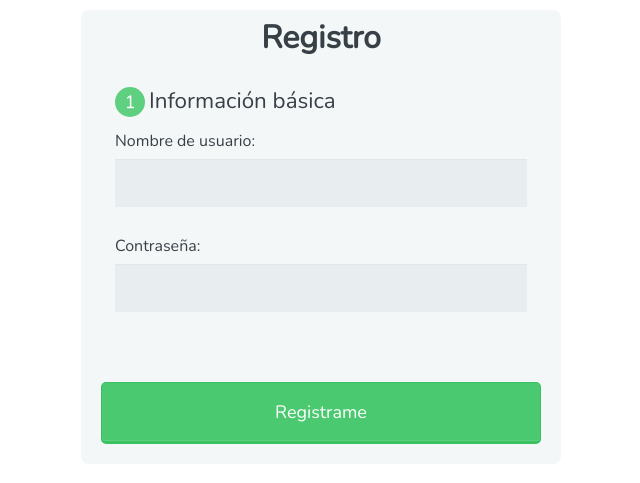
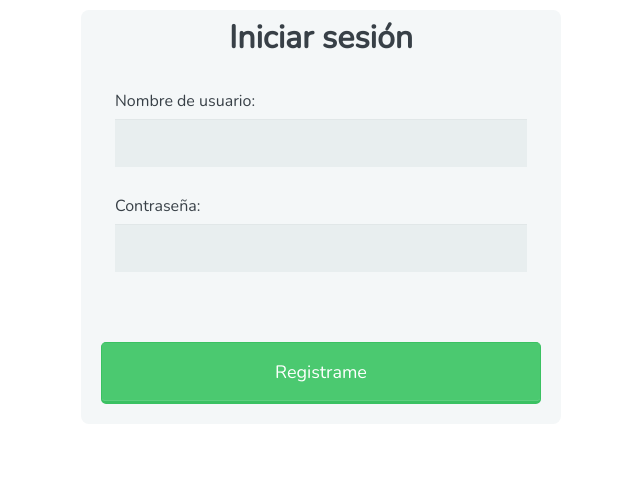
Before and after one commit to Dianaman/FormularioDeLogin, a PHP site: page / in a window 1280 px wide. Shown: the top 483 px of the page, without its empty margins (319-959 px from the left). Run offline with PHP 8.4, Linux system fonts and the light colour scheme; some libraries are stand-ins or nearby versions.

Commit message:
cambio de titulo: registro a login

```diff
--- a/index.php
+++ b/index.php
@@ -10,10 +10,10 @@
 
       <form action="index.html" method="post">
 
-        <h1>Registro</h1>
+        <h1>Iniciar sesión</h1>
 
         <fieldset>
-          <legend><span class="number">1</span>Información básica</legend>
+
           <label for="name">Nombre de usuario:</label>
           <input type="text" id="name" name="user_name">
 
```
